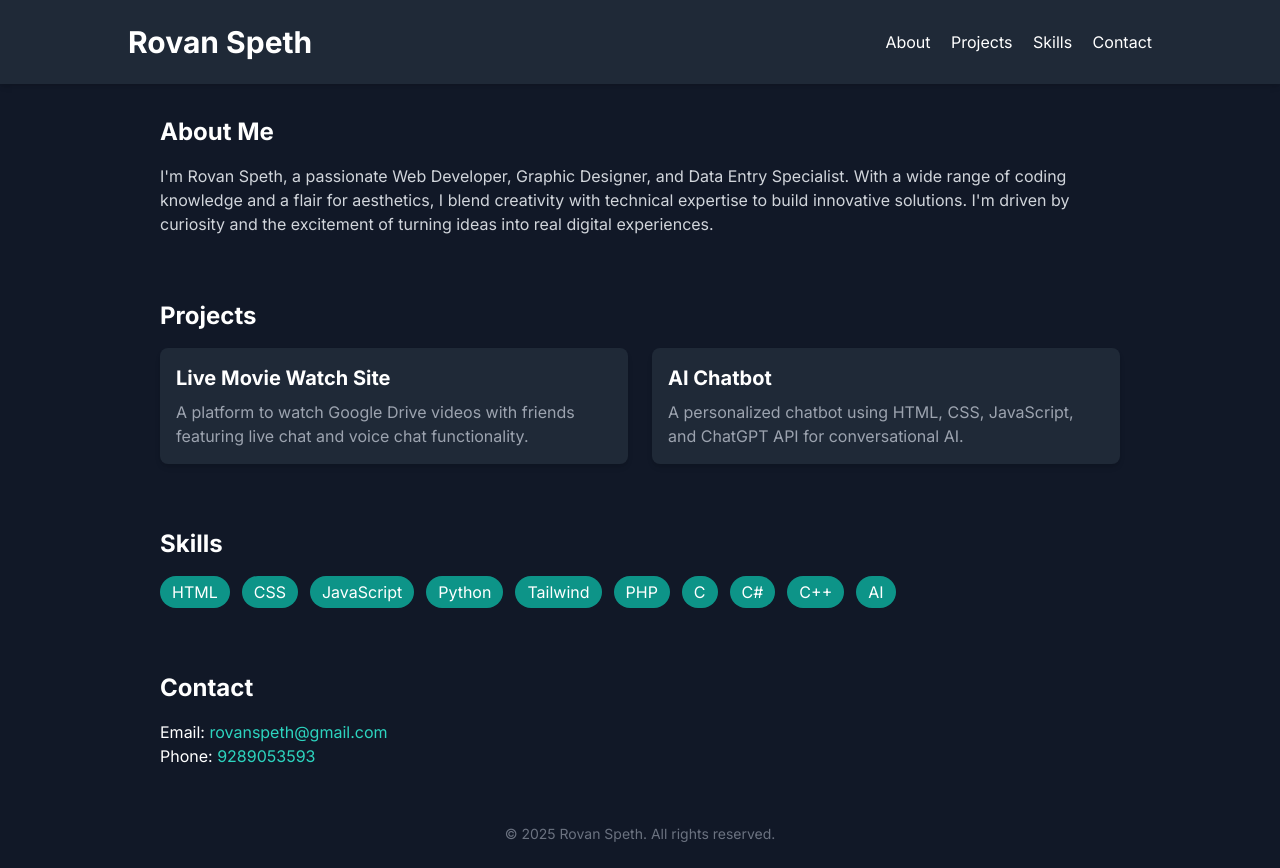
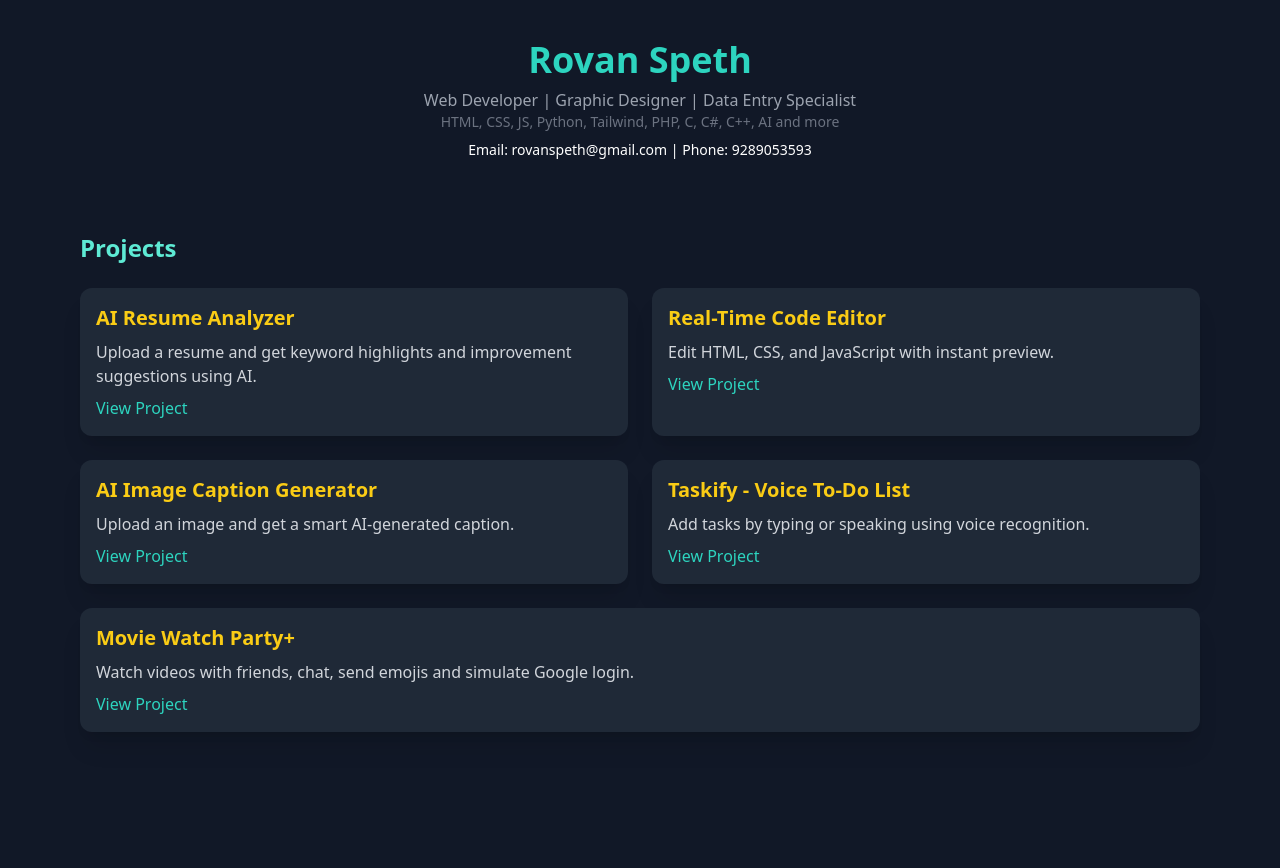
Before and after one commit to hacker123-star/MyPortfolio, a plain HTML site: page index.html in a window 1280 px wide. After the commit the page ends 800 px from the top, so only its background shows below. Drawn offline with nearby package versions, Linux system fonts and the light colour scheme.

Commit message:
Update index.html

```diff
--- a/index.html
+++ b/index.html
@@ -1,64 +1,49 @@
 <!DOCTYPE html><html lang="en">
 <head>
-  <meta charset="UTF-8" />
-  <meta name="viewport" content="width=device-width, initial-scale=1.0" />
-  <title>Rovan Speth | Portfolio</title>
+  <meta charset="UTF-8">
+  <meta name="viewport" content="width=device-width, initial-scale=1.0">
+  <title>Rovan Speth - Portfolio</title>
   <script src="https://cdn.tailwindcss.com"></script>
-  <link href="https://fonts.googleapis.com/css2?family=Inter:wght@400;700&display=swap" rel="stylesheet">
-  <style>
-    body {
-      font-family: 'Inter', sans-serif;
-    }
-  </style>
 </head>
-<body class="bg-gray-900 text-white">
-  <header class="p-6 bg-gray-800 shadow-md">
-    <div class="max-w-5xl mx-auto flex justify-between items-center">
-      <h1 class="text-3xl font-bold">Rovan Speth</h1>
-      <nav class="space-x-4">
-        <a href="#about" class="hover:text-teal-400">About</a>
-        <a href="#projects" class="hover:text-teal-400">Projects</a>
-        <a href="#skills" class="hover:text-teal-400">Skills</a>
-        <a href="#contact" class="hover:text-teal-400">Contact</a>
-      </nav>
-    </div>
-  </header>  <section id="about" class="max-w-5xl mx-auto p-8">
-    <h2 class="text-2xl font-semibold mb-4">About Me</h2>
-    <p class="text-gray-300">
-      I'm Rovan Speth, a passionate Web Developer, Graphic Designer, and Data Entry Specialist. With a wide range of coding knowledge and a flair for aesthetics, I blend creativity with technical expertise to build innovative solutions. I'm driven by curiosity and the excitement of turning ideas into real digital experiences.
-    </p>
-  </section>  <section id="projects" class="max-w-5xl mx-auto p-8">
-    <h2 class="text-2xl font-semibold mb-4">Projects</h2>
-    <div class="grid gap-6 md:grid-cols-2">
-      <div class="bg-gray-800 p-4 rounded-lg shadow-md">
-        <h3 class="text-xl font-bold mb-2">Live Movie Watch Site</h3>
-        <p class="text-gray-400">A platform to watch Google Drive videos with friends featuring live chat and voice chat functionality.</p>
-      </div>
-      <div class="bg-gray-800 p-4 rounded-lg shadow-md">
-        <h3 class="text-xl font-bold mb-2">AI Chatbot</h3>
-        <p class="text-gray-400">A personalized chatbot using HTML, CSS, JavaScript, and ChatGPT API for conversational AI.</p>
-      </div>
-    </div>
-  </section>  <section id="skills" class="max-w-5xl mx-auto p-8">
-    <h2 class="text-2xl font-semibold mb-4">Skills</h2>
-    <div class="flex flex-wrap gap-3">
-      <span class="bg-teal-600 px-3 py-1 rounded-full">HTML</span>
-      <span class="bg-teal-600 px-3 py-1 rounded-full">CSS</span>
-      <span class="bg-teal-600 px-3 py-1 rounded-full">JavaScript</span>
-      <span class="bg-teal-600 px-3 py-1 rounded-full">Python</span>
-      <span class="bg-teal-600 px-3 py-1 rounded-full">Tailwind</span>
-      <span class="bg-teal-600 px-3 py-1 rounded-full">PHP</span>
-      <span class="bg-teal-600 px-3 py-1 rounded-full">C</span>
-      <span class="bg-teal-600 px-3 py-1 rounded-full">C#</span>
-      <span class="bg-teal-600 px-3 py-1 rounded-full">C++</span>
-      <span class="bg-teal-600 px-3 py-1 rounded-full">AI</span>
-    </div>
-  </section>  <section id="contact" class="max-w-5xl mx-auto p-8">
-    <h2 class="text-2xl font-semibold mb-4">Contact</h2>
-    <p>Email: <a href="mailto:rovanspeth@gmail.com" class="text-teal-400">rovanspeth@gmail.com</a></p>
-    <p>Phone: <a href="tel:9289053593" class="text-teal-400">9289053593</a></p>
-  </section>  <footer class="text-center py-6 text-gray-500 text-sm">
-    &copy; 2025 Rovan Speth. All rights reserved.
-  </footer>
+<body class="bg-gray-900 text-white font-sans">
+  <header class="text-center py-10">
+    <h1 class="text-4xl font-bold text-teal-400">Rovan Speth</h1>
+    <p class="text-gray-400 mt-2">Web Developer | Graphic Designer | Data Entry Specialist</p>
+    <p class="text-gray-500 text-sm">HTML, CSS, JS, Python, Tailwind, PHP, C, C#, C++, AI and more</p>
+    <p class="text-sm mt-2">Email: rovanspeth@gmail.com | Phone: 9289053593</p>
+  </header>  <section class="max-w-6xl mx-auto px-4 py-8">
+    <h2 class="text-2xl font-semibold text-teal-300 mb-6">Projects</h2>
+    <div class="grid md:grid-cols-2 gap-6">
+      <!-- Project Card -->
+      <div class="bg-gray-800 p-4 rounded-xl shadow-xl">
+        <h3 class="text-xl font-bold text-yellow-400">AI Resume Analyzer</h3>
+        <p class="text-gray-300 mt-2">Upload a resume and get keyword highlights and improvement suggestions using AI.</p>
+        <a href="projects/ai-resume-analyzer.html" class="text-teal-400 hover:underline mt-2 inline-block">View Project</a>
+      </div><div class="bg-gray-800 p-4 rounded-xl shadow-xl">
+    <h3 class="text-xl font-bold text-yellow-400">Real-Time Code Editor</h3>
+    <p class="text-gray-300 mt-2">Edit HTML, CSS, and JavaScript with instant preview.</p>
+    <a href="projects/real-time-code-editor.html" class="text-teal-400 hover:underline mt-2 inline-block">View Project</a>
+  </div>
+
+  <div class="bg-gray-800 p-4 rounded-xl shadow-xl">
+    <h3 class="text-xl font-bold text-yellow-400">AI Image Caption Generator</h3>
+    <p class="text-gray-300 mt-2">Upload an image and get a smart AI-generated caption.</p>
+    <a href="projects/ai-image-caption-generator.html" class="text-teal-400 hover:underline mt-2 inline-block">View Project</a>
+  </div>
+
+  <div class="bg-gray-800 p-4 rounded-xl shadow-xl">
+    <h3 class="text-xl font-bold text-yellow-400">Taskify - Voice To-Do List</h3>
+    <p class="text-gray-300 mt-2">Add tasks by typing or speaking using voice recognition.</p>
+    <a href="projects/taskify-voice-todo.html" class="text-teal-400 hover:underline mt-2 inline-block">View Project</a>
+  </div>
+
+  <div class="bg-gray-800 p-4 rounded-xl shadow-xl md:col-span-2">
+    <h3 class="text-xl font-bold text-yellow-400">Movie Watch Party+</h3>
+    <p class="text-gray-300 mt-2">Watch videos with friends, chat, send emojis and simulate Google login.</p>
+    <a href="projects/movie-watch-party-plus.html" class="text-teal-400 hover:underline mt-2 inline-block">View Project</a>
+  </div>
+</div>
+
+  </section>
 </body>
-</html>
+          </html>
```
